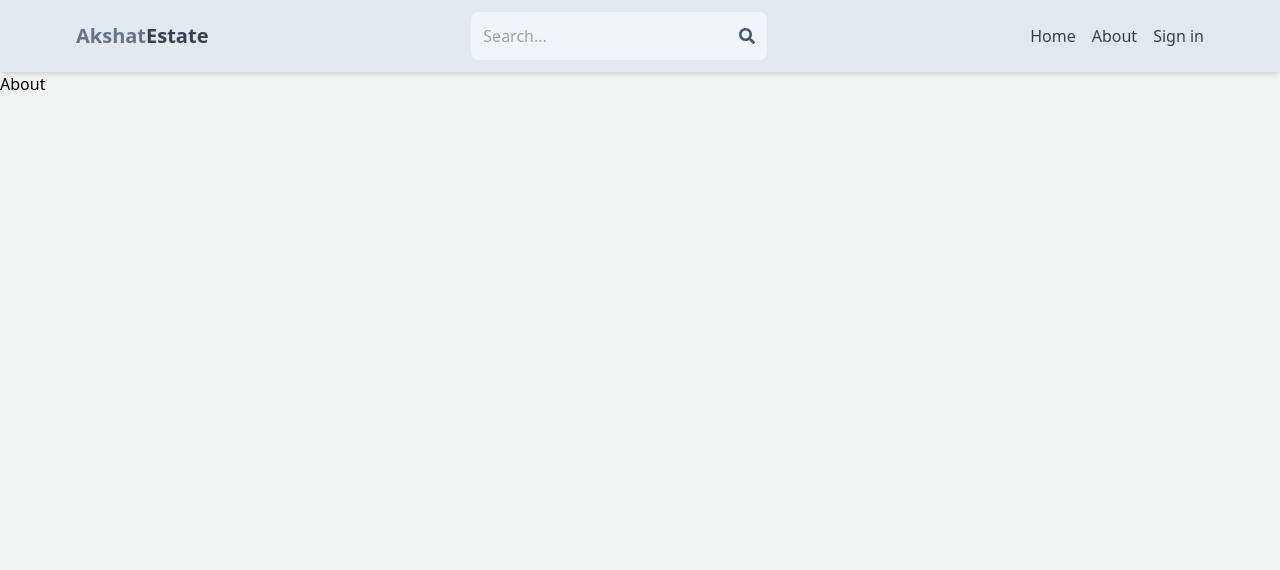
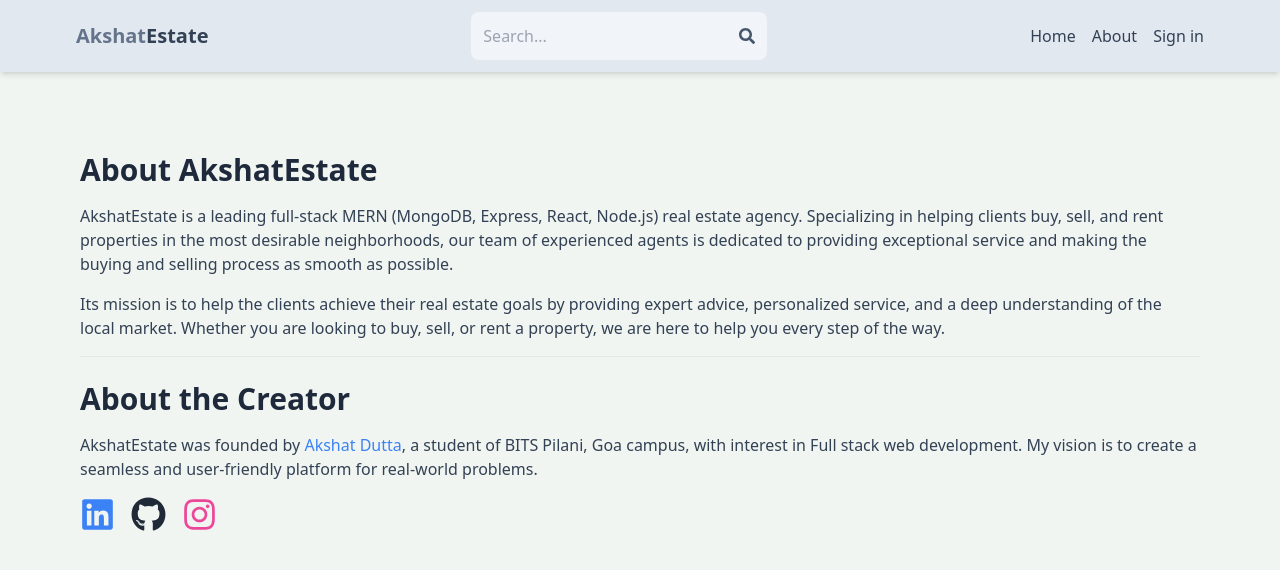
Before and after one commit to duttaAkshat/AkshatEstate, a React (Vite) app in the folder client/: page /about in a window 1280 px wide. Shown: the top 570 px of the page. Built offline with nearby package versions, Linux system fonts and the light colour scheme.

Commit message:
completed

```diff
--- a/client/src/pages/About.jsx
+++ b/client/src/pages/About.jsx
@@ -1,5 +1,69 @@
 import React from "react";
+import { FaLinkedin, FaGithub, FaInstagram } from "react-icons/fa";
 
 export default function About() {
-  return <h1>About</h1>;
+  return (
+    <div className="py-20 px-4 max-w-6xl mx-auto">
+      <h1 className="text-3xl font-bold mb-4 text-slate-800">
+        About AkshatEstate
+      </h1>
+      <p className="mb-4 text-slate-700">
+        AkshatEstate is a leading full-stack MERN (MongoDB, Express, React,
+        Node.js) real estate agency. Specializing in helping clients buy, sell,
+        and rent properties in the most desirable neighborhoods, our team of
+        experienced agents is dedicated to providing exceptional service and
+        making the buying and selling process as smooth as possible.
+      </p>
+      <p className="mb-4 text-slate-700">
+        Its mission is to help the clients achieve their real estate goals by
+        providing expert advice, personalized service, and a deep understanding
+        of the local market. Whether you are looking to buy, sell, or rent a
+        property, we are here to help you every step of the way.
+      </p>
+
+      <hr />
+      <br />
+      <h1 className="text-3xl font-bold mb-4 text-slate-800">
+        About the Creator
+      </h1>
+      <p className="mb-4 text-slate-700">
+        AkshatEstate was founded by{" "}
+        <a
+          className="text-blue-500"
+          href="https://www.linkedin.com/in/akshat-dutta/"
+        >
+          Akshat Dutta
+        </a>
+        , a student of BITS Pilani, Goa campus, with interest in Full stack web
+        development. My vision is to create a seamless and user-friendly
+        platform for real-world problems.
+      </p>
+      <div className="flex items-center gap-4">
+        <a
+          href="https://www.linkedin.com/in/akshat-dutta/"
+          target="_blank"
+          rel="noopener noreferrer"
+          className="text-blue-500"
+        >
+          <FaLinkedin size={35} />
+        </a>
+        <a
+          href="https://github.com/duttaAkshat"
+          target="_blank"
+          rel="noopener noreferrer"
+          className="text-gray-800"
+        >
+          <FaGithub size={35} />
+        </a>
+        <a
+          href="https://www.instagram.com/ad.akshat/"
+          target="_blank"
+          rel="noopener noreferrer"
+          className="text-pink-500"
+        >
+          <FaInstagram size={35} />
+        </a>
+      </div>
+    </div>
+  );
 }
--- a/client/src/pages/Home.jsx
+++ b/client/src/pages/Home.jsx
@@ -1,9 +1,155 @@
-import React from "react";
+import { useEffect, useState } from "react";
+import { Link } from "react-router-dom";
+import { Swiper, SwiperSlide } from "swiper/react";
+import { Navigation } from "swiper/modules";
+import SwiperCore from "swiper";
+import "swiper/css/bundle";
+import ListingItem from "../components/ListingItem";
 
 export default function Home() {
+  const [offerListings, setOfferListings] = useState([]);
+  const [saleListings, setSaleListings] = useState([]);
+  const [rentListings, setRentListings] = useState([]);
+  SwiperCore.use([Navigation]);
+  console.log(offerListings);
+  useEffect(() => {
+    const fetchOfferListings = async () => {
+      try {
+        const res = await fetch("/api/listing/get?offer=true&limit=4");
+        const data = await res.json();
+        setOfferListings(data);
+        fetchRentListings();
+      } catch (error) {
+        console.log(error);
+      }
+    };
+    const fetchRentListings = async () => {
+      try {
+        const res = await fetch("/api/listing/get?type=rent&limit=4");
+        const data = await res.json();
+        setRentListings(data);
+        fetchSaleListings();
+      } catch (error) {
+        console.log(error);
+      }
+    };
+
+    const fetchSaleListings = async () => {
+      try {
+        const res = await fetch("/api/listing/get?type=sale&limit=4");
+        const data = await res.json();
+        setSaleListings(data);
+      } catch (error) {
+        log(error);
+      }
+    };
+    fetchOfferListings();
+  }, []);
   return (
     <div>
-      <h1>Home</h1>
+      {/* top */}
+      <div className="flex flex-col gap-6 p-28 px-3 max-w-6xl mx-auto">
+        <h1 className="text-slate-700 font-bold text-3xl lg:text-6xl">
+          Find your next <span className="text-slate-500">perfect</span>
+          <br />
+          place with ease
+        </h1>
+        <div className="text-gray-400 text-xs sm:text-sm">
+          Akshat Estate is the best place to find your next perfect place to
+          live.
+          <br />
+          We have a wide range of properties for you to choose from.
+        </div>
+        <Link
+          to={"/search"}
+          className="text-xs sm:text-sm text-blue-800 font-bold hover:underline"
+        >
+          Let's get started...
+        </Link>
+      </div>
+
+      {/* swiper */}
+      <Swiper navigation>
+        {offerListings &&
+          offerListings.length > 0 &&
+          offerListings.map((listing) => (
+            <SwiperSlide>
+              <div
+                style={{
+                  background: `url(${listing.imageUrls[0]}) center no-repeat`,
+                  backgroundSize: "cover",
+                }}
+                className="h-[500px]"
+                key={listing._id}
+              ></div>
+            </SwiperSlide>
+          ))}
+      </Swiper>
+
+      {/* listing results for offer, sale and rent */}
+
+      <div className="max-w-6xl mx-auto p-3 flex flex-col gap-8 my-10">
+        {offerListings && offerListings.length > 0 && (
+          <div className="">
+            <div className="my-3">
+              <h2 className="text-2xl font-semibold text-slate-600">
+                Recent offers
+              </h2>
+              <Link
+                className="text-sm text-blue-800 hover:underline"
+                to={"/search?offer=true"}
+              >
+                Show more offers
+              </Link>
+            </div>
+            <div className="flex flex-wrap gap-4">
+              {offerListings.map((listing) => (
+                <ListingItem listing={listing} key={listing._id} />
+              ))}
+            </div>
+          </div>
+        )}
+        {rentListings && rentListings.length > 0 && (
+          <div className="">
+            <div className="my-3">
+              <h2 className="text-2xl font-semibold text-slate-600">
+                Recent places for rent
+              </h2>
+              <Link
+                className="text-sm text-blue-800 hover:underline"
+                to={"/search?type=rent"}
+              >
+                Show more places for rent
+              </Link>
+            </div>
+            <div className="flex flex-wrap gap-4">
+              {rentListings.map((listing) => (
+                <ListingItem listing={listing} key={listing._id} />
+              ))}
+            </div>
+          </div>
+        )}
+        {saleListings && saleListings.length > 0 && (
+          <div className="">
+            <div className="my-3">
+              <h2 className="text-2xl font-semibold text-slate-600">
+                Recent places for sale
+              </h2>
+              <Link
+                className="text-sm text-blue-800 hover:underline"
+                to={"/search?type=sale"}
+              >
+                Show more places for sale
+              </Link>
+            </div>
+            <div className="flex flex-wrap gap-4">
+              {saleListings.map((listing) => (
+                <ListingItem listing={listing} key={listing._id} />
+              ))}
+            </div>
+          </div>
+        )}
+      </div>
     </div>
   );
 }
--- a/client/src/pages/Search.jsx
+++ b/client/src/pages/Search.jsx
@@ -6,6 +6,7 @@ export default function Search() {
   const navigate = useNavigate();
   const [loading, setLoading] = useState(false);
   const [listings, setListings] = useState([]);
+  const [showMore, setShowMore] = useState(false);
   const [sidebardata, setSidebarData] = useState({
     searchTerm: "",
     type: "all",
@@ -17,7 +18,7 @@ export default function Search() {
   });
 
   // console.log(sidebardata);
-  console.log(listings);
+  // console.log(listings);
 
   const handleChange = (e) => {
     if (
@@ -80,9 +81,15 @@ export default function Search() {
     }
     const fetchListings = async () => {
       setLoading(true);
+      setShowMore(false);
       const searchQuery = urlParams.toString();
       const res = await fetch(`/api/listing/get?${searchQuery}`);
       const data = await res.json();
+      if (data.length > 8) {
+        setShowMore(true);
+      } else {
+        setShowMore(false);
+      }
       setListings(data);
       setLoading(false);
     };
@@ -101,6 +108,19 @@ export default function Search() {
     urlParams.set("order", sidebardata.order);
     const searchQuery = urlParams.toString();
     navigate(`/search?${searchQuery}`);
+  };
+
+  const onShowClickMore = async () => {
+    const numberOfListings = listings.length;
+    const startIndex = numberOfListings;
+    const urlParams = new URLSearchParams(location.search);
+    urlParams.set("startIndex", startIndex);
+    const searchQuery = urlParams.toString();
+    const res = await fetch(`/api/listing/get?${searchQuery}`);
+    const data = await res.json();
+    if (data.length < 9) {
+      setShowMore(false);
+    }
   };
 
   return (
@@ -216,11 +236,19 @@ export default function Search() {
               Loading...
             </p>
           )}
-          {
-            !loading && listings && listings.map((listing)=>(
-                <ListingItem key = {listing._id} listing = {listing}/>
-            ))
-          }
+          {!loading &&
+            listings &&
+            listings.map((listing) => (
+              <ListingItem key={listing._id} listing={listing} />
+            ))}
+          {showMore && (
+            <button
+              onClick={onShowClickMore}
+              className="text-green-700 hover:underline p-7 text-center w-full"
+            >
+              Show More
+            </button>
+          )}
         </div>
       </div>
     </div>
```
